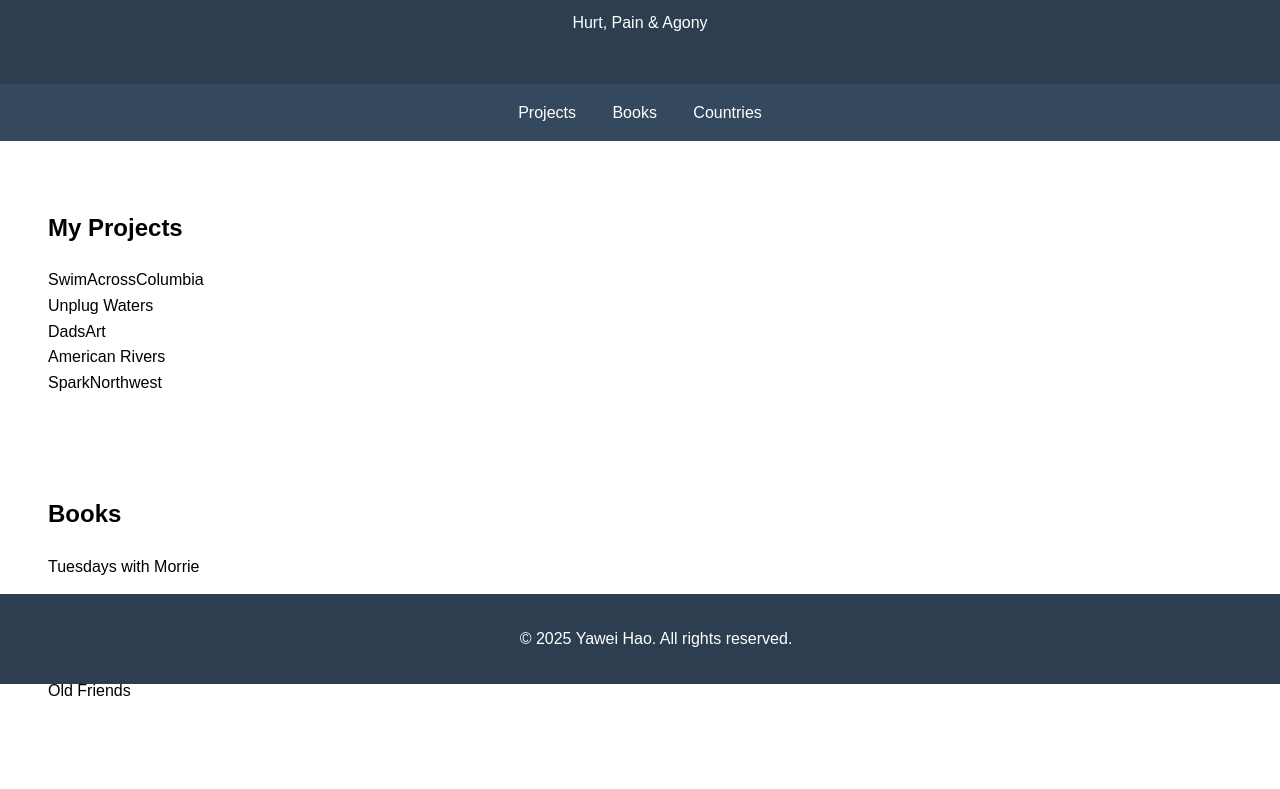
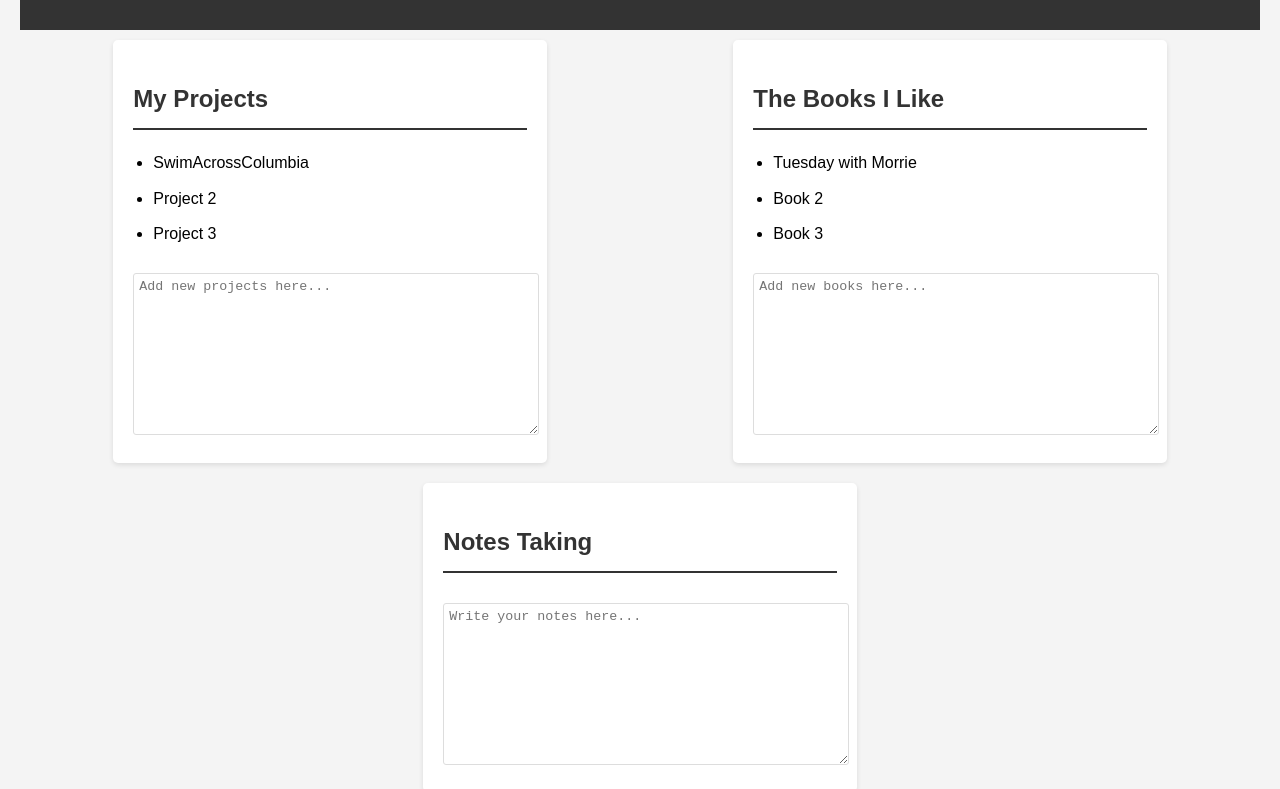
Before and after one commit to yaweihao/yaweihao.github.io, a plain HTML site: page index.html in a window 1280 px wide. Shown: the part 116-905 px from the top of the page. Drawn offline with Linux system fonts and the light colour scheme.

Commit message:
update
update

```diff
--- a/index.html
+++ b/index.html
@@ -3,92 +3,84 @@
 <head>
     <meta charset="UTF-8">
     <meta name="viewport" content="width=device-width, initial-scale=1.0">
-    <title>My Personal Website</title>
+    <title>My Notes</title>
     <style>
         body {
             font-family: Arial, sans-serif;
+            line-height: 1.6;
             margin: 0;
-            padding: 0;
-            line-height: 1.6;
+            padding: 20px;
+            background-color: #f4f4f4;
         }
         header {
-            background-color: #2c3e50;
-            color: white;
+            background-color: #333;
+            color: #fff;
             text-align: center;
-            padding: 2rem;
+            padding: 1rem;
         }
-        nav {
-            background-color: #34495e;
-            padding: 1rem;
-            text-align: center;
-        }
-        nav a {
-            color: white;
-            text-decoration: none;
-            margin: 0 1rem;
+        main {
+            display: flex;
+            flex-wrap: wrap;
+            justify-content: space-around;
         }
         section {
-            padding: 2rem;
-            margin: 1rem;
+            background-color: #fff;
+            border-radius: 5px;
+            box-shadow: 0 2px 5px rgba(0,0,0,0.1);
+            margin: 10px;
+            padding: 20px;
+            width: calc(33.33% - 20px);
+            min-width: 250px;
         }
-        .skills-list {
-            display: flex;
-            flex-wrap: wrap;
-            gap: 1rem;
+        h2 {
+            color: #333;
+            border-bottom: 2px solid #333;
+            padding-bottom: 10px;
         }
-        .skill-item {
-            background-color: #ecf0f1;
-            padding: 0.5rem 1rem;
-            border-radius: 20px;
+        ul {
+            padding-left: 20px;
         }
-        footer {
-            background-color: #2c3e50;
-            color: white;
-            text-align: center;
-            padding: 1rem;
-            position: fixed;
-            bottom: 0;
+        li {
+            margin-bottom: 10px;
+        }
+        textarea {
             width: 100%;
+            height: 150px;
+            margin-top: 10px;
+            padding: 5px;
+            border: 1px solid #ddd;
+            border-radius: 3px;
         }
     </style>
 </head>
 <body>
     <header>
-        <h1>Notebook</h1>
-        <p>Hurt, Pain & Agony</p>
+        <h1>My Notes</h1>
     </header>
-
-    <nav>
-        <a href="#projects">Projects</a>
-        <a href="#books">Books</a>
-        <a href="#country">Countries</a>
-    </nav>
-
+    <main>
         <section id="projects">
             <h2>My Projects</h2>
-        <div class="project-list">
-            <div class="project-item">SwimAcrossColumbia</div>
-            <div class="project-item">Unplug Waters</div>
-            <div class="project-item">DadsArt</div>
-            <div class="project-item">American Rivers</div>
-            <div class="project-item">SparkNorthwest</div>
-        </div>
+            <ul>
+                <li>SwimAcrossColumbia</li>
+                <li>Project 2</li>
+                <li>Project 3</li>
+            </ul>
+            <textarea placeholder="Add new projects here..."></textarea>
         </section>
-
         <section id="books">
-        <h2>Books</h2>
-        <p>Tuesdays with Morrie</p>
-        <p>The Power of Habit</p>
-        <p>Steve Jobs</p>
-        <p>Old Friends</p>
+            <h2>The Books I Like</h2>
+            <ul>
+                <li>Tuesday with Morrie</li>
+                <li>Book 2</li>
+                <li>Book 3</li>
+            </ul>
+            <textarea placeholder="Add new books here..."></textarea>
         </section>
-
-    <section id="country">
-        <h2>Countries</h2>
-        <p>China</p>
-        <p>United States</p>
-        <p>Spain</p>
+        <section id="notes">
+            <h2>Notes Taking</h2>
+            <textarea placeholder="Write your notes here..."></textarea>
         </section>
+    </main>
 
     <footer>
         <p>&copy; 2025 Yawei Hao. All rights reserved.</p>
```
Lines whose indentation alone changed are shown as unchanged.
